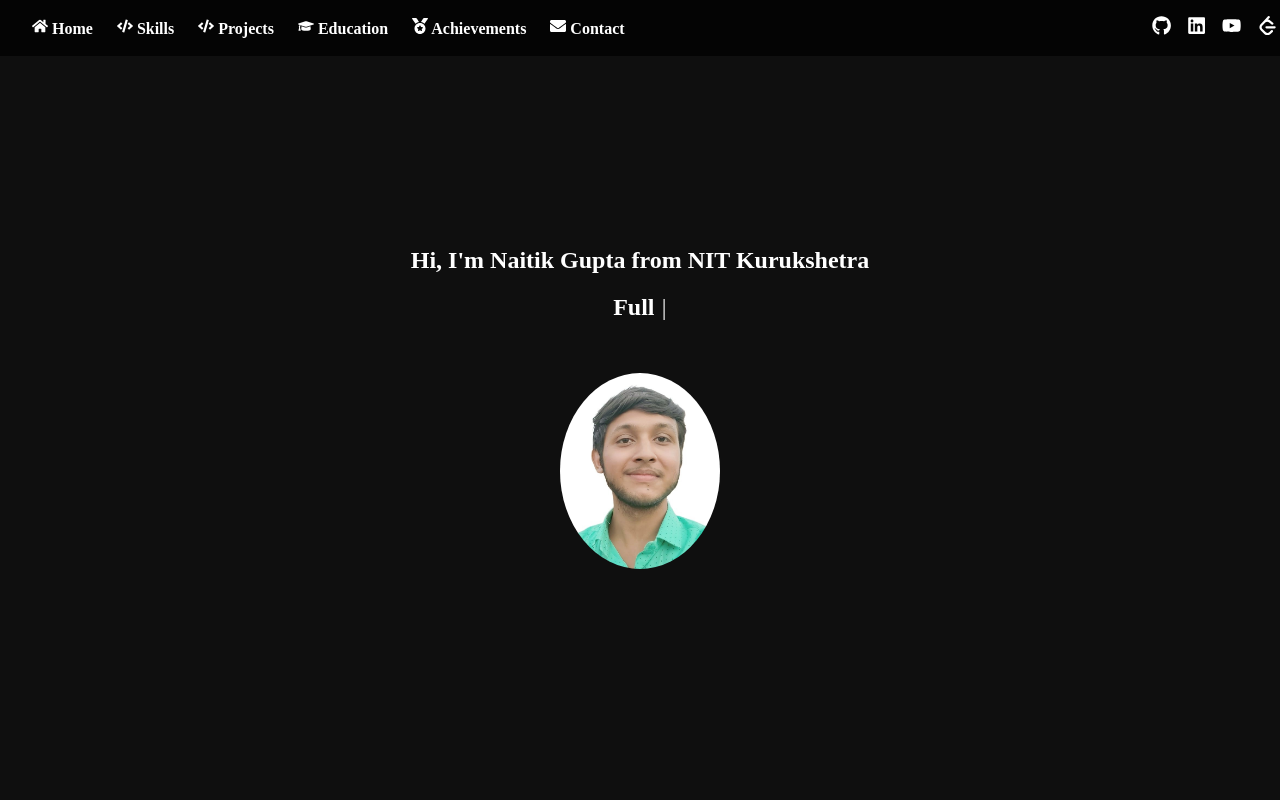
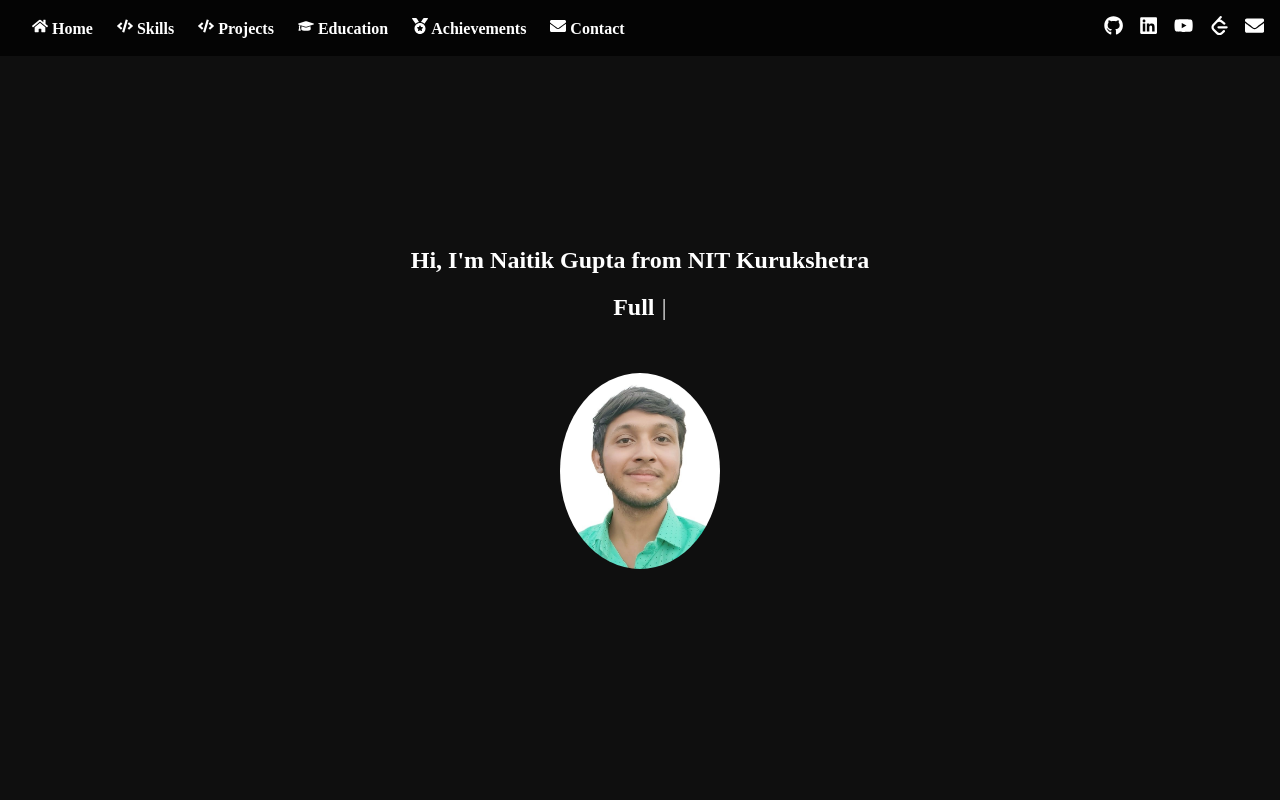
Before and after one commit to guptanaitik46/Portfolio, a React (Create React App) app: page / in a window 1280 px wide. Shown: the top 800 px of the page. Built offline with nearby package versions, Linux system fonts and the light colour scheme.

Commit message:
Update Navbar.js

```diff
--- a/src/components/Navbar.js
+++ b/src/components/Navbar.js
@@ -24,6 +24,7 @@ const NavLinks = styled.div`
 const SocialLinks = styled.div`
   display: flex;
   gap: 1rem;
+  margin-right: 3rem;
 
   a {
     color: white;
```
